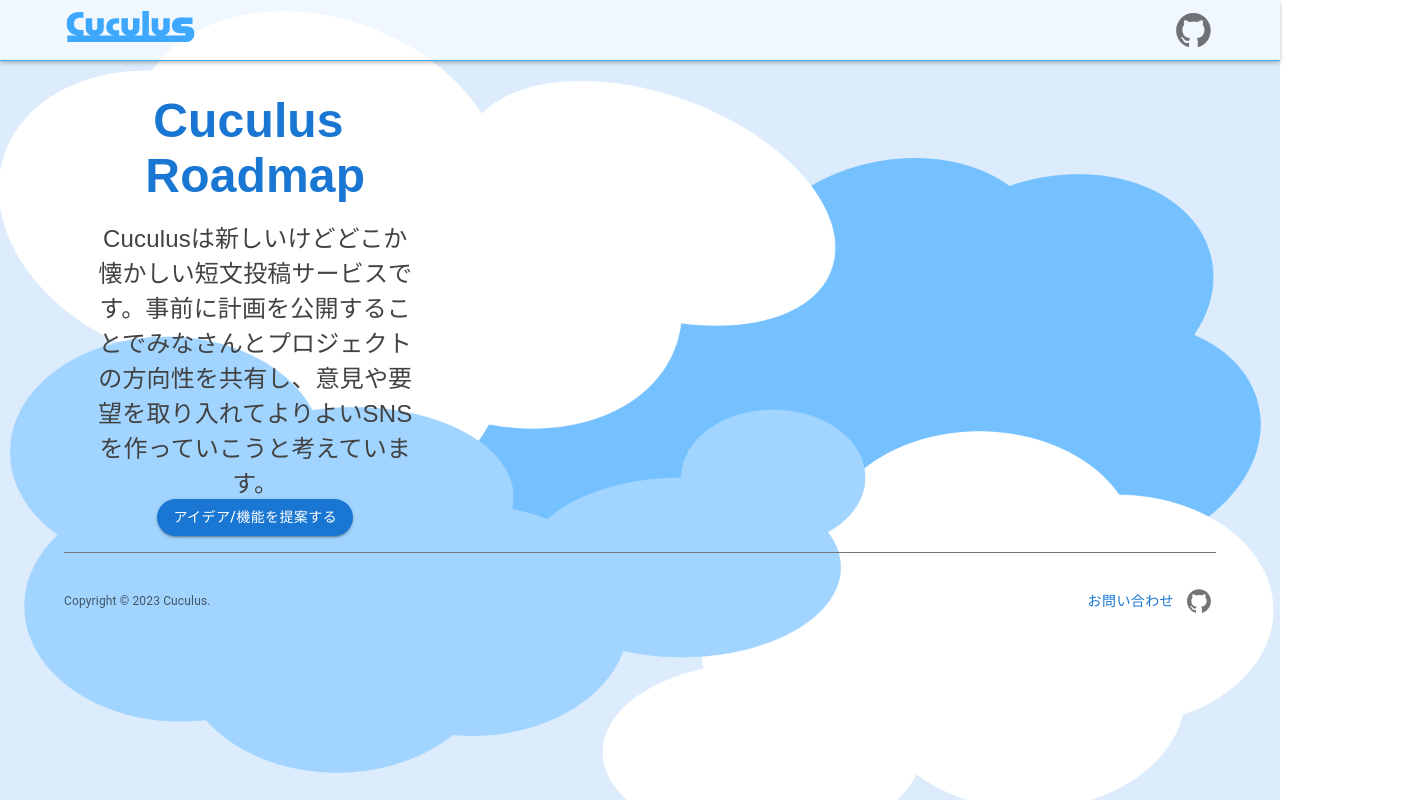
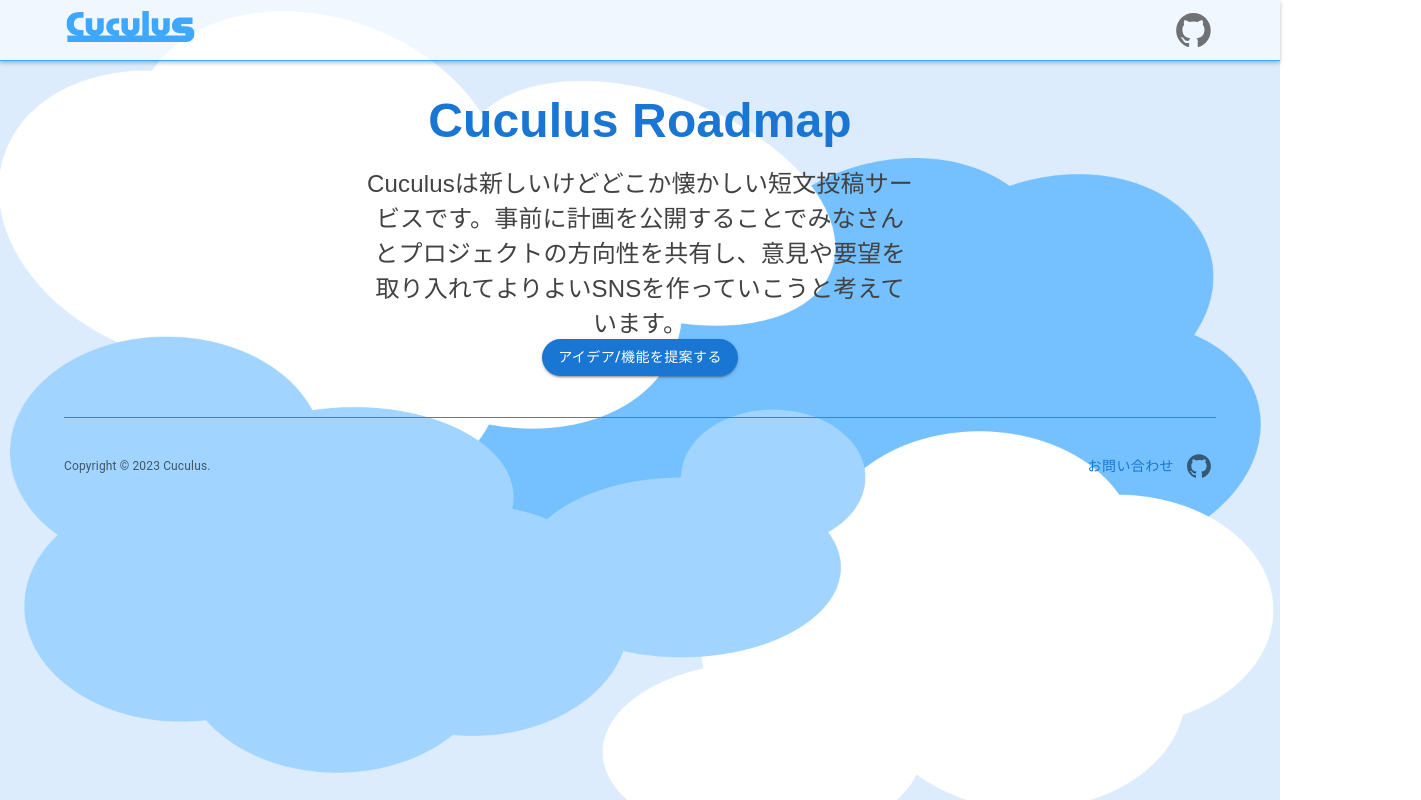
Before and after one commit to cuculus-dev/cuculus-roadmap, a Next.js app: page / in a window 1280 px wide. Shown: the whole page, 1421 px wide, since content can reach past the window. Built offline with nearby package versions, Linux system fonts and the light colour scheme; no server answers; a web font is replaced by a local one.

Commit message:
要素まとめ_styledのエラー

```diff
--- a/src/app/page.tsx
+++ b/src/app/page.tsx
@@ -1,21 +1,30 @@
 import Caption from '@/app/_components/Caption';
 import Milestones from '@/app/_components/Milestones';
+import { styled } from '@mui/material/styles';
 
 export default function Home() {
   return (
-    <main
-      style={{
-        display: 'flex',
-        justifyContent: 'space-evenly',
-        marginLeft: '5%',
-        marginRight: '5%',
-        width: '100%',
-      }}
-    >
+    <main style={{}}>
+      <LeftColumn />
       <Caption />
-      <div style={{ display: 'row', width: '111%', padding: '1%' }}>
+
+      <div style={{}}>
         <Milestones />
+        <RightColumn />
       </div>
     </main>
   );
 }
+
+const LeftColumn = styled('div')`
+  display: flex;
+  margin: auto;
+  justify-content: center;
+`;
+
+const RightColumn = styled('div')`
+  display: row;
+  width: 111%;
+  justify-content: center;
+  padding: 1%;
+`;
```
